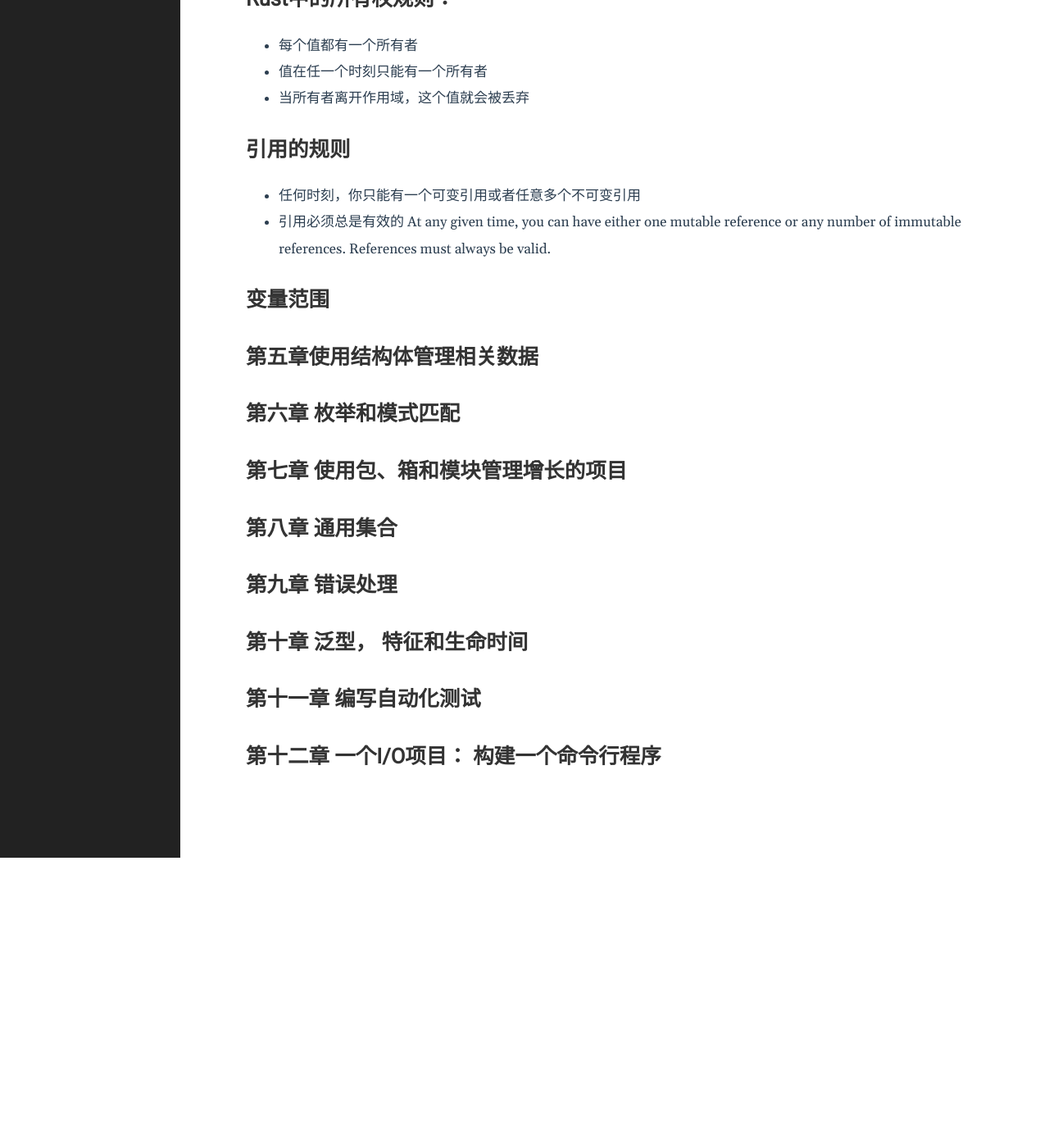
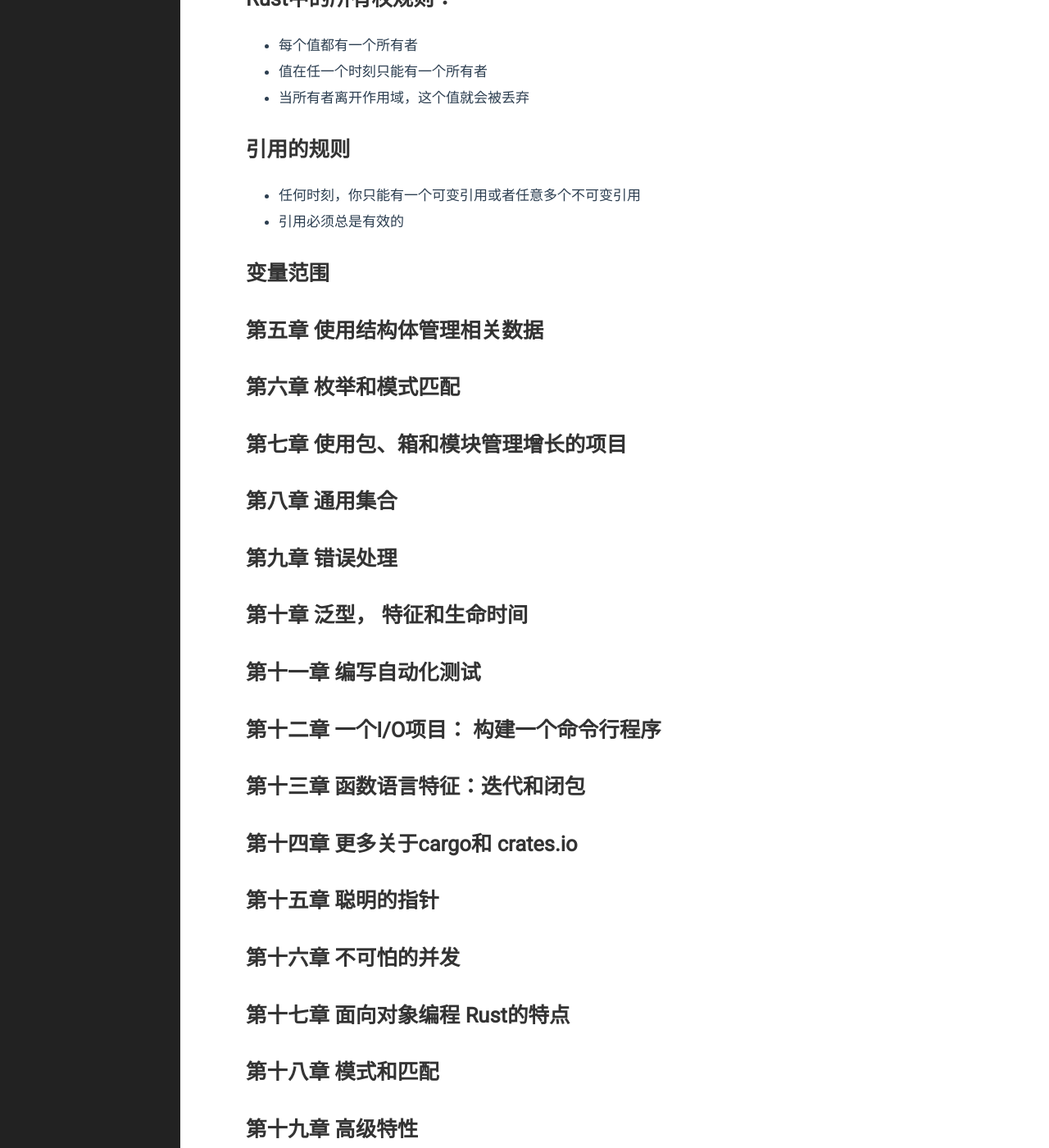
Before and after one commit to yejinp/yejinp.github.io, a Jekyll site: the page built from _posts/2025-01-23-学习Rust.markdown, in a window 1280 px wide and 1400 px high, scrolled down 840 px. Shown: the whole window at 82% size. Built offline with Jekyll 4.4.1, drawn with Linux system fonts in a browser that asks for light colours; before the commit the page ends 1886 px from its top, so only the background shows below that; some of the changed text lies outside the part shown.

```diff
--- a/_posts/2025-01-23-学习Rust.markdown
+++ b/_posts/2025-01-23-学习Rust.markdown
@@ -32,12 +32,10 @@
 ## 引用的规则
 - 任何时刻，你只能有一个可变引用或者任意多个不可变引用
 - 引用必须总是有效的
-At any given time, you can have either one mutable reference or any number of immutable references.
-References must always be valid.
 
 ## 变量范围
 
-# 第五章使用结构体管理相关数据
+# 第五章 使用结构体管理相关数据
 
 # 第六章 枚举和模式匹配
 
@@ -52,3 +50,35 @@
 # 第十一章 编写自动化测试
 
 # 第十二章 一个I/O项目： 构建一个命令行程序
+
+# 第十三章 函数语言特征：迭代和闭包
+
+# 第十四章 更多关于cargo和 crates.io
+
+# 第十五章 聪明的指针
+
+# 第十六章 不可怕的并发
+
+# 第十七章 面向对象编程 Rust的特点
+
+# 第十八章 模式和匹配
+
+# 第十九章 高级特性
+
+# 第二十章 最后的项目：构建一个多线程web服务器
+
+# 第二十一章 附录
+
+## A 关键字
+
+## B 操作符和符号
+
+## C
+
+## D 有用的开发工具
+
+## E 版本
+
+## F 本书翻译
+
+## G Rust是如何制造的，
```
